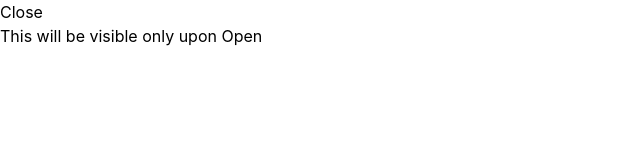
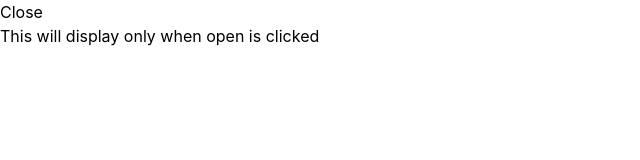
Before and after one commit to hubertnshuti/the-gym-react-gate-sprints, a React (Vite) app: page / in a window 1280 px wide. Both pictures are taken after a click on the button "Open". Shown: the top 160 px of the page, without its empty margins (0-640 px from the left). Built offline with nearby package versions, Linux system fonts and the light colour scheme.

Commit message:
Add different toggle custom hook

```diff
--- a/src/App.jsx
+++ b/src/App.jsx
@@ -1,9 +1,9 @@
 import { useState } from "react";
 
 function useToggle(initValue) {
-  const [value, setValue] = useState(initValue);
+  const [value, setValue] =  useState(initValue);
 
-  const toggle = () => setValue(prev => !prev);
+  const toggle = () => setValue(prev => !prev)
 
   return [value, toggle];
 }
@@ -13,16 +13,60 @@ function App() {
 
   return (
     <>
-      <button onClick={toggleIsOpen}>{isOpen? 'Close' : 'Open'}</button>
+      <button onClick={toggleIsOpen}>{isOpen? 'Close': 'Open'}</button>
 
-      {isOpen && (
-        <h1>This will be visible only upon Open</h1>
-      )}
+    {isOpen && (
+      <h1>This will display only when open is clicked</h1>
+    )}
     </>
-  );
+  )
 }
+export default App;
 
-export default App;
+
+
+
+
+
+
+
+
+
+
+
+
+
+
+
+
+
+
+
+// import { useState } from "react";
+
+// function useToggle(initValue) {
+//   const [value, setValue] = useState(initValue);
+
+//   const toggle = () => setValue(prev => !prev);
+
+//   return [value, toggle];
+// }
+
+// function App() {
+//   const [isOpen, toggleIsOpen] = useToggle(false);
+
+//   return (
+//     <>
+//       <button onClick={toggleIsOpen}>{isOpen? 'Close' : 'Open'}</button>
+
+//       {isOpen && (
+//         <h1>This will be visible only upon Open</h1>
+//       )}
+//     </>
+//   );
+// }
+
+// export default App;
 
 
 
```
